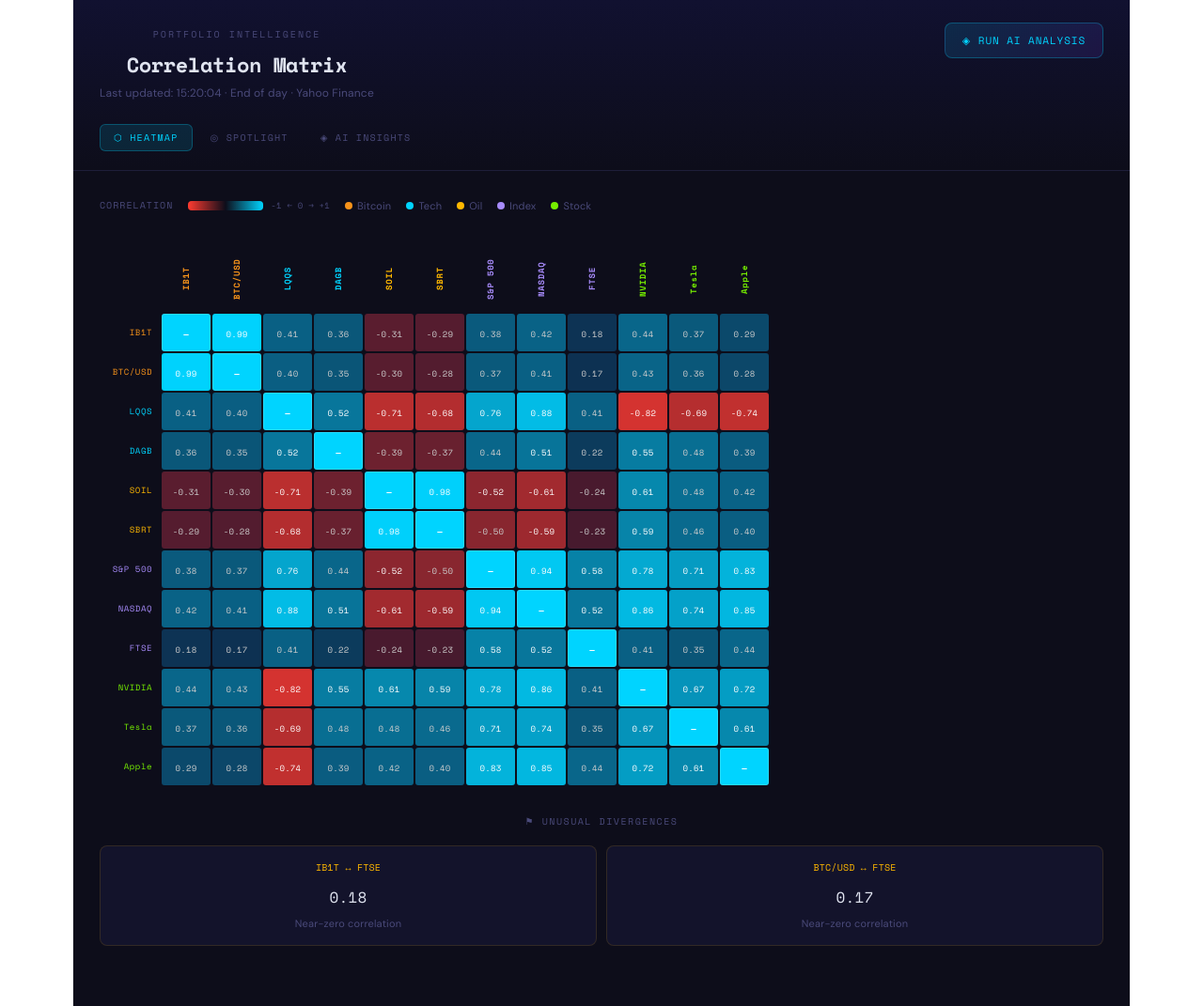
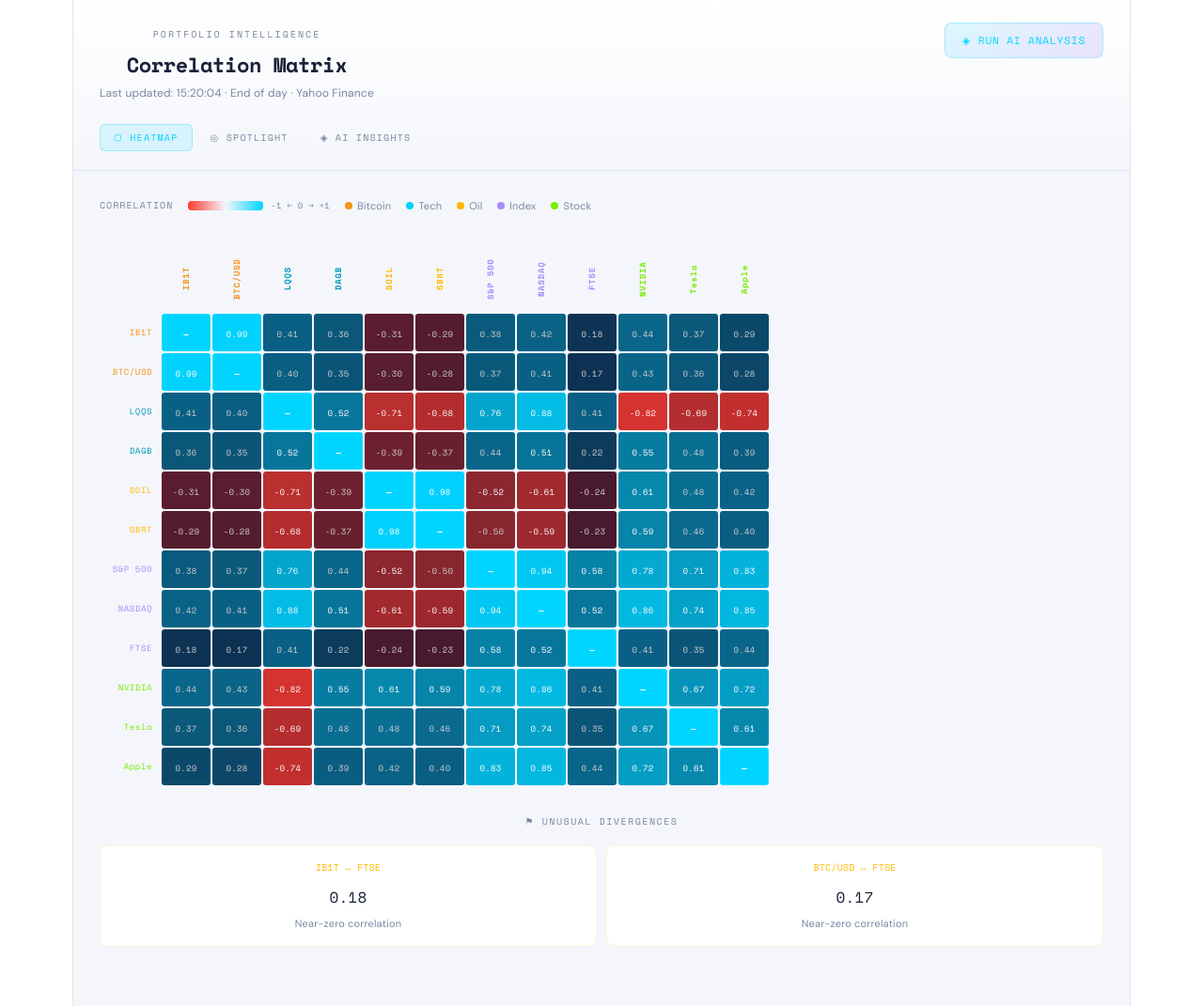
Before and after one commit to CDRunway/correlation-tool, a React (Vite) app: page / in a window 1280 px wide. Shown: the whole page at 94% size. Built offline with nearby package versions, Linux system fonts and the light colour scheme.

Commit message:
light theme

```diff
--- a/src/App.jsx
+++ b/src/App.jsx
@@ -3,8 +3,8 @@ import { useState, useEffect, useCallback } from "react";
 const ASSETS = [
   { ticker: "IB1T.L",   label: "IB1T",   group: "Bitcoin ETP",    color: "#F7931A" },
   { ticker: "BTC-USD",  label: "BTC/USD", group: "Bitcoin ETP",    color: "#F7931A" },
-  { ticker: "LQQS.L",   label: "LQQS",   group: "Tech ETF",       color: "#00D4FF" },
-  { ticker: "DAGB.L",   label: "DAGB",   group: "Tech ETF",       color: "#00D4FF" },
+  { ticker: "LQQS.L",   label: "LQQS",   group: "Tech ETF",       color: "#0099bb" },
+  { ticker: "DAGB.L",   label: "DAGB",   group: "Tech ETF",       color: "#0099bb" },
   { ticker: "SOIL.L",   label: "SOIL",   group: "Oil ETP",        color: "#FFB800" },
   { ticker: "SBRT.L",   label: "SBRT",   group: "Oil ETP",        color: "#FFB800" },
   { ticker: "^GSPC",    label: "S&P 500", group: "Index",         color: "#A78BFA" },
@@ -34,7 +34,7 @@ const SEED_MATRIX = {
 };
 
 function getColor(val) {
-  if (val === null) return "#1a1a2e";
+  if (val === null) return "#e8edf5";
   const v = Math.max(-1, Math.min(1, val));
   if (v >= 0) {
     const t = v;
@@ -59,7 +59,7 @@ function getTextColor(val) {
 function shimmer() {
   return (
     <div style={{
-      background: "linear-gradient(90deg, #1a1a2e 25%, #22224a 50%, #1a1a2e 75%)",
+      background: "linear-gradient(90deg, #e8edf5 25%, #d0d8ea 50%, #e8edf5 75%)",
       backgroundSize: "200% 100%",
       animation: "shimmer 1.5s infinite",
       borderRadius: 4,
@@ -175,7 +175,7 @@ Be specific, data-aware, and direct. No generic disclaimers. Write for a sophist
             fontFamily: "'DM Sans', sans-serif",
             fontSize: 13.5,
             lineHeight: 1.7,
-            color: "#c8cfe8",
+            color: "#2a3350",
             paddingLeft: 12,
           }}>{body}</div>
         </div>
@@ -188,8 +188,8 @@ Be specific, data-aware, and direct. No generic disclaimers. Write for a sophist
   return (
     <div style={{
       minHeight: "100vh",
-      background: "#0d0d1a",
-      color: "#e0e4f0",
+      background: "#f4f6fb",
+      color: "#1a2038",
       fontFamily: "'DM Sans', sans-serif",
       padding: "0 0 40px",
     }}>
@@ -204,14 +204,14 @@ Be specific, data-aware, and direct. No generic disclaimers. Write for a sophist
         .asset-pill { transition: all 0.15s; cursor: pointer; }
         .asset-pill:hover { transform: translateY(-1px); }
         ::-webkit-scrollbar { width: 4px; height: 4px; }
-        ::-webkit-scrollbar-track { background: #0d0d1a; }
-        ::-webkit-scrollbar-thumb { background: #2a2a4a; border-radius: 2px; }
+        ::-webkit-scrollbar-track { background: #f4f6fb; }
+        ::-webkit-scrollbar-thumb { background: #c8d0e0; border-radius: 2px; }
       `}</style>
 
       {/* Header */}
       <div style={{
-        background: "linear-gradient(180deg, #111130 0%, #0d0d1a 100%)",
-        borderBottom: "1px solid #1e1e3a",
+        background: "linear-gradient(180deg, #ffffff 0%, #f4f6fb 100%)",
+        borderBottom: "1px solid #dde3f0",
         padding: "24px 28px 20px",
       }}>
         <div style={{ display: "flex", alignItems: "flex-start", justifyContent: "space-between", flexWrap: "wrap", gap: 12 }}>
@@ -220,7 +220,7 @@ Be specific, data-aware, and direct. No generic disclaimers. Write for a sophist
               fontFamily: "'Space Mono', monospace",
               fontSize: 10,
               letterSpacing: "0.2em",
-              color: "#4a4a7a",
+              color: "#7a85a0",
               textTransform: "uppercase",
               marginBottom: 6,
             }}>PORTFOLIO INTELLIGENCE</div>
@@ -228,10 +228,10 @@ Be specific, data-aware, and direct. No generic disclaimers. Write for a sophist
               fontFamily: "'Space Mono', monospace",
               fontSize: 22,
               fontWeight: 700,
-              color: "#e0e4f0",
+              color: "#1a2038",
               letterSpacing: "-0.02em",
             }}>Correlation Matrix</div>
-            <div style={{ fontSize: 12, color: "#4a4a7a", marginTop: 4 }}>
+            <div style={{ fontSize: 12, color: "#7a85a0", marginTop: 4 }}>
               {lastUpdated
                 ? `Last updated: ${lastUpdated.toLocaleTimeString("en-GB")} · End of day · Yahoo Finance`
                 : "Loading market data..."}
@@ -279,7 +279,7 @@ Be specific, data-aware, and direct. No generic disclaimers. Write for a sophist
                 border: tab === t ? "1px solid #00D4FF44" : "1px solid transparent",
                 borderRadius: 6,
                 padding: "6px 14px",
-                color: tab === t ? "#00D4FF" : "#4a4a7a",
+                color: tab === t ? "#00D4FF" : "#7a85a0",
                 fontFamily: "'Space Mono', monospace",
                 fontSize: 10,
                 letterSpacing: "0.12em",
@@ -299,10 +299,10 @@ Be specific, data-aware, and direct. No generic disclaimers. Write for a sophist
           <div style={{ animation: "fadeIn 0.3s ease" }}>
             {/* Legend */}
             <div style={{ display: "flex", alignItems: "center", gap: 16, marginBottom: 20, flexWrap: "wrap" }}>
-              <div style={{ fontFamily: "'Space Mono', monospace", fontSize: 10, color: "#4a4a7a", letterSpacing: "0.1em" }}>CORRELATION</div>
+              <div style={{ fontFamily: "'Space Mono', monospace", fontSize: 10, color: "#7a85a0", letterSpacing: "0.1em" }}>CORRELATION</div>
               <div style={{ display: "flex", alignItems: "center", gap: 8 }}>
-                <div style={{ width: 80, height: 10, borderRadius: 4, background: "linear-gradient(90deg, rgb(255,59,48), #0d0d1a, rgb(0,212,255))" }} />
-                <span style={{ fontFamily: "'Space Mono', monospace", fontSize: 9, color: "#4a4a7a" }}>-1 ← 0 → +1</span>
+                <div style={{ width: 80, height: 10, borderRadius: 4, background: "linear-gradient(90deg, rgb(255,59,48), #f4f6fb, rgb(0,212,255))" }} />
+                <span style={{ fontFamily: "'Space Mono', monospace", fontSize: 9, color: "#7a85a0" }}>-1 ← 0 → +1</span>
               </div>
               {[
                 { color: "#F7931A", label: "Bitcoin" },
@@ -313,7 +313,7 @@ Be specific, data-aware, and direct. No generic disclaimers. Write for a sophist
               ].map(g => (
                 <div key={g.label} style={{ display: "flex", alignItems: "center", gap: 5 }}>
                   <div style={{ width: 8, height: 8, borderRadius: "50%", background: g.color }} />
-                  <span style={{ fontSize: 11, color: "#4a4a7a" }}>{g.label}</span>
+                  <span style={{ fontSize: 11, color: "#7a85a0" }}>{g.label}</span>
                 </div>
               ))}
             </div>
@@ -362,7 +362,7 @@ Be specific, data-aware, and direct. No generic disclaimers. Write for a sophist
                             onMouseLeave={() => setTooltip(null)}
                             onClick={() => { setSelected(rowAsset.label); setTab("spotlight"); }}
                             style={{
-                              background: matrix ? getColor(val) : "#1a1a2e",
+                              background: matrix ? getColor(val) : "#e8edf5",
                               width: 44,
                               height: 36,
                               textAlign: "center",
@@ -383,7 +383,7 @@ Be specific, data-aware, and direct. No generic disclaimers. Write for a sophist
                                 {val === 1 ? "—" : val?.toFixed(2)}
                               </span>
                             ) : (
-                              <div style={{ width: 24, height: 8, background: "#2a2a4a", borderRadius: 2, margin: "auto" }} />
+                              <div style={{ width: 24, height: 8, background: "#c8d0e0", borderRadius: 2, margin: "auto" }} />
                             )}
                           </td>
                         );
@@ -398,8 +398,8 @@ Be specific, data-aware, and direct. No generic disclaimers. Write for a sophist
             {tooltip && tooltip.val !== null && tooltip.row !== tooltip.col && (
               <div style={{
                 marginTop: 16,
-                background: "#13132b",
-                border: "1px solid #1e1e3a",
+                background: "#ffffff",
+                border: "1px solid #dde3f0",
                 borderRadius: 8,
                 padding: "12px 16px",
                 display: "inline-flex",
@@ -407,7 +407,7 @@ Be specific, data-aware, and direct. No generic disclaimers. Write for a sophist
                 gap: 12,
                 animation: "fadeIn 0.15s ease",
               }}>
-                <span style={{ fontFamily: "'Space Mono', monospace", fontSize: 11, color: "#e0e4f0" }}>
+                <span style={{ fontFamily: "'Space Mono', monospace", fontSize: 11, color: "#1a2038" }}>
                   {tooltip.row} ↔ {tooltip.col}
                 </span>
                 <span style={{
@@ -418,7 +418,7 @@ Be specific, data-aware, and direct. No generic disclaimers. Write for a sophist
                 }}>
                   {tooltip.val?.toFixed(3)}
                 </span>
-                <span style={{ fontSize: 11, color: "#4a4a7a" }}>
+                <span style={{ fontSize: 11, color: "#7a85a0" }}>
                   {Math.abs(tooltip.val) > 0.7 ? "Strong" : Math.abs(tooltip.val) > 0.4 ? "Moderate" : "Weak"}
                   {tooltip.val > 0 ? " positive" : " negative"} correlation
                 </span>
@@ -432,13 +432,13 @@ Be specific, data-aware, and direct. No generic disclaimers. Write for a sophist
                   fontFamily: "'Space Mono', monospace",
                   fontSize: 10,
                   letterSpacing: "0.15em",
-                  color: "#4a4a7a",
+                  color: "#7a85a0",
                   marginBottom: 12,
                 }}>⚑ UNUSUAL DIVERGENCES</div>
                 <div style={{ display: "flex", gap: 10, flexWrap: "wrap" }}>
                   {divergences.map((d, i) => (
                     <div key={i} style={{
-                      background: "#13132b",
+                      background: "#ffffff",
                       border: "1px solid #FFB80022",
                       borderRadius: 8,
                       padding: "10px 14px",
@@ -447,10 +447,10 @@ Be specific, data-aware, and direct. No generic disclaimers. Write for a sophist
                       <div style={{ fontFamily: "'Space Mono', monospace", fontSize: 10, color: "#FFB800", marginBottom: 4 }}>
                         {d.a} ↔ {d.b}
                       </div>
-                      <div style={{ fontFamily: "'Space Mono', monospace", fontSize: 16, color: "#e0e4f0" }}>
+                      <div style={{ fontFamily: "'Space Mono', monospace", fontSize: 16, color: "#1a2038" }}>
                         {d.corr.toFixed(2)}
                       </div>
-                      <div style={{ fontSize: 11, color: "#4a4a7a", marginTop: 2 }}>Near-zero correlation</div>
+                      <div style={{ fontSize: 11, color: "#7a85a0", marginTop: 2 }}>Near-zero correlation</div>
                     </div>
                   ))}
                 </div>
@@ -463,7 +463,7 @@ Be specific, data-aware, and direct. No generic disclaimers. Write for a sophist
         {tab === "spotlight" && (
           <div style={{ animation: "fadeIn 0.3s ease" }}>
             <div style={{ marginBottom: 20 }}>
-              <div style={{ fontFamily: "'Space Mono', monospace", fontSize: 10, color: "#4a4a7a", letterSpacing: "0.12em", marginBottom: 12 }}>SELECT ASSET</div>
+              <div style={{ fontFamily: "'Space Mono', monospace", fontSize: 10, color: "#7a85a0", letterSpacing: "0.12em", marginBottom: 12 }}>SELECT ASSET</div>
               <div style={{ display: "flex", gap: 8, flexWrap: "wrap" }}>
                 {ASSETS.map(a => (
                   <button
@@ -471,11 +471,11 @@ Be specific, data-aware, and direct. No generic disclaimers. Write for a sophist
                     className="asset-pill"
                     onClick={() => setSelected(a.label)}
                     style={{
-                      background: selected === a.label ? `${a.color}22` : "#13132b",
-                      border: `1px solid ${selected === a.label ? a.color : "#1e1e3a"}`,
+                      background: selected === a.label ? `${a.color}22` : "#ffffff",
+                      border: `1px solid ${selected === a.label ? a.color : "#dde3f0"}`,
                       borderRadius: 20,
                       padding: "6px 14px",
-                      color: selected === a.label ? a.color : "#6a6a9a",
+                      color: selected === a.label ? a.color : "#8a95b0",
                       fontFamily: "'Space Mono', monospace",
                       fontSize: 10,
                       letterSpacing: "0.08em",
@@ -491,7 +491,7 @@ Be specific, data-aware, and direct. No generic disclaimers. Write for a sophist
                 <div style={{
                   fontFamily: "'Space Mono', monospace",
                   fontSize: 10,
-                  color: "#4a4a7a",
+                  color: "#7a85a0",
                   letterSpacing: "0.12em",
                   marginBottom: 16,
                 }}>◎ {selected} CORRELATION BREAKDOWN</div>
@@ -505,10 +505,10 @@ Be specific, data-aware, and direct. No generic disclaimers. Write for a sophist
                         display: "flex",
                         alignItems: "center",
                         gap: 14,
-                        background: "#13132b",
+                        background: "#ffffff",
                         borderRadius: 8,
                         padding: "12px 16px",
-                        border: "1px solid #1e1e3a",
+                        border: "1px solid #dde3f0",
                       }}>
                         <div style={{
                           fontFamily: "'Space Mono', monospace",
@@ -517,7 +517,7 @@ Be specific, data-aware, and direct. No generic disclaimers. Write for a sophist
                           width: 60,
                           flexShrink: 0,
                         }}>{asset.label}</div>
-                        <div style={{ flex: 1, height: 6, background: "#1e1e3a", borderRadius: 3, overflow: "hidden" }}>
+                        <div style={{ flex: 1, height: 6, background: "#dde3f0", borderRadius: 3, overflow: "hidden" }}>
                           <div style={{
                             width: `${Math.abs(val) * 100}%`,
                             height: "100%",
@@ -537,7 +537,7 @@ Be specific, data-aware, and direct. No generic disclaimers. Write for a sophist
                         }}>{val.toFixed(2)}</div>
                         <div style={{
                           fontSize: 10,
-                          color: "#4a4a7a",
+                          color: "#7a85a0",
                           width: 100,
                           flexShrink: 0,
                         }}>
@@ -561,7 +561,7 @@ Be specific, data-aware, and direct. No generic disclaimers. Write for a sophist
                   ◈ CLAUDE IS ANALYSING YOUR PORTFOLIO...
                 </div>
                 {[1,2,3,4].map(i => (
-                  <div key={i} style={{ background: "#13132b", borderRadius: 8, padding: 16 }}>
+                  <div key={i} style={{ background: "#ffffff", borderRadius: 8, padding: 16 }}>
                     <div style={{ marginBottom: 10 }}>{shimmer()}</div>
                     <div style={{ marginBottom: 8 }}>{shimmer()}</div>
                     <div style={{ width: "70%" }}>{shimmer()}</div>
@@ -574,7 +574,7 @@ Be specific, data-aware, and direct. No generic disclaimers. Write for a sophist
               <div style={{
                 textAlign: "center",
                 padding: "60px 20px",
-                color: "#2a2a4a",
+                color: "#c8d0e0",
               }}>
                 <div style={{ fontSize: 40, marginBottom: 16 }}>◈</div>
                 <div style={{ fontFamily: "'Space Mono', monospace", fontSize: 12, letterSpacing: "0.1em" }}>
@@ -588,10 +588,10 @@ Be specific, data-aware, and direct. No generic disclaimers. Write for a sophist
 
             {!aiLoading && aiAnalysis && (
               <div style={{
-                background: "#13132b",
+                background: "#ffffff",
                 borderRadius: 10,
                 padding: "24px",
-                border: "1px solid #1e1e3a",
+                border: "1px solid #dde3f0",
               }}>
                 <div style={{
                   display: "flex",
@@ -599,10 +599,10 @@ Be specific, data-aware, and direct. No generic disclaimers. Write for a sophist
                   gap: 10,
                   marginBottom: 24,
                   paddingBottom: 16,
-                  borderBottom: "1px solid #1e1e3a",
+                  borderBottom: "1px solid #dde3f0",
                 }}>
                   <span style={{ color: "#00D4FF", fontSize: 14 }}>◈</span>
-                  <span style={{ fontFamily: "'Space Mono', monospace", fontSize: 10, color: "#4a4a7a", letterSpacing: "0.12em" }}>
+                  <span style={{ fontFamily: "'Space Mono', monospace", fontSize: 10, color: "#7a85a0", letterSpacing: "0.12em" }}>
                     AI ANALYSIS · {new Date().toLocaleDateString("en-GB", { day: "numeric", month: "long", year: "numeric" })}
                   </span>
                 </div>
@@ -610,9 +610,9 @@ Be specific, data-aware, and direct. No generic disclaimers. Write for a sophist
                 <div style={{
                   marginTop: 20,
                   paddingTop: 16,
-                  borderTop: "1px solid #1e1e3a",
+                  borderTop: "1px solid #dde3f0",
                   fontSize: 10,
-                  color: "#2a2a4a",
+                  color: "#c8d0e0",
                   fontStyle: "italic",
                 }}>
                   This analysis is for informational purposes only and does not constitute financial advice.
```
